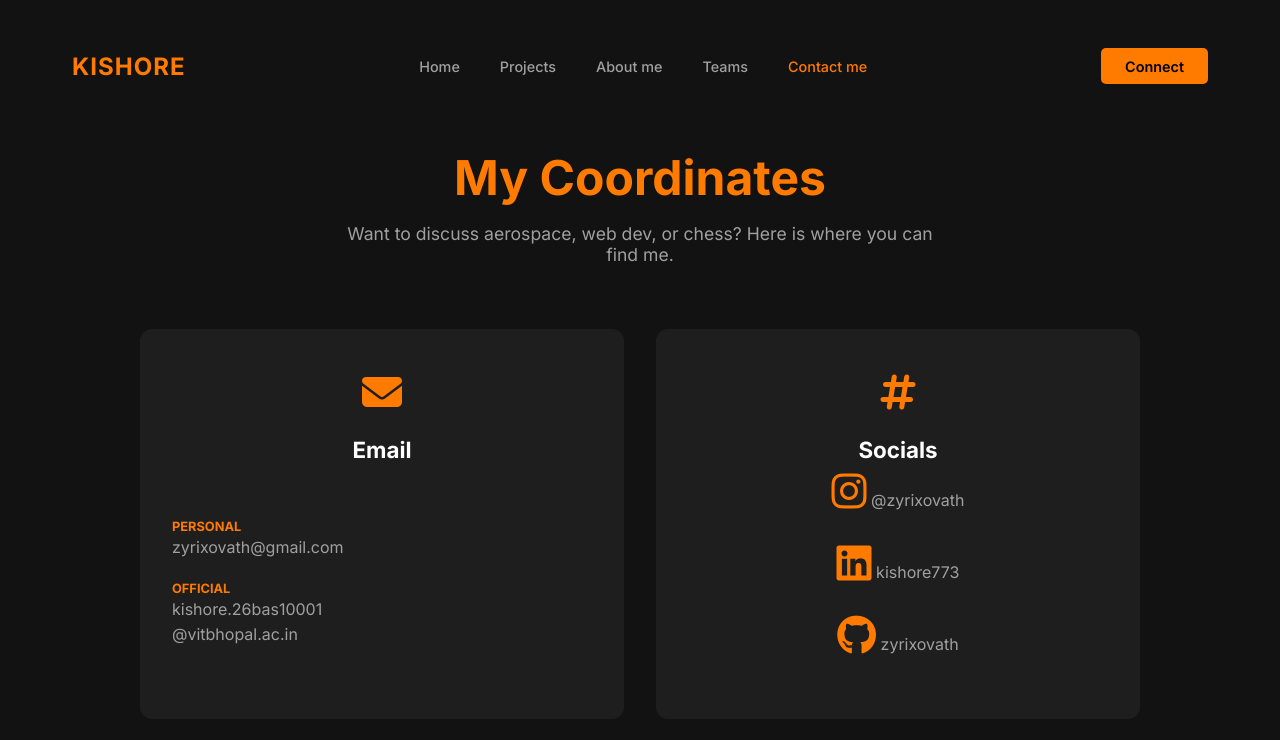
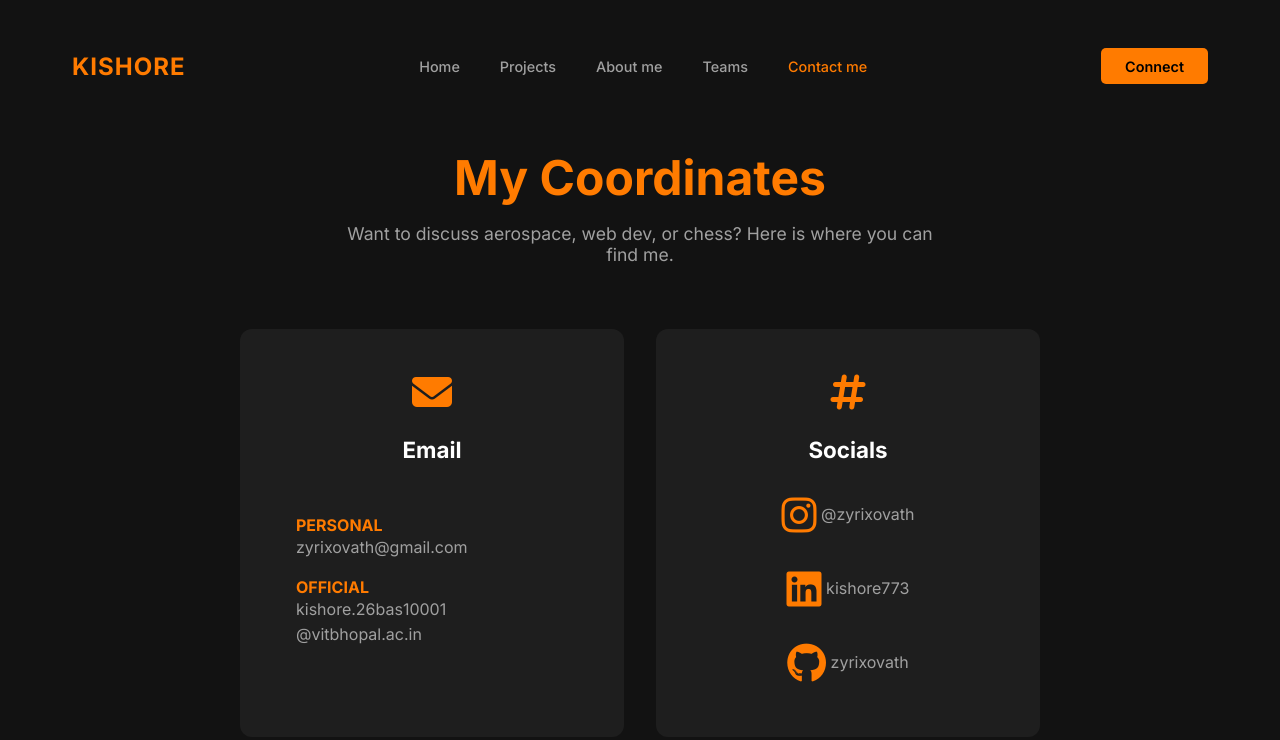
Before and after one commit to zyrixovath/kishore, a plain HTML site: page contact.html in a window 1280 px wide. Drawn offline with Linux system fonts and the light colour scheme.

Commit message:
changes saved

```diff
--- a/contact.html
+++ b/contact.html
@@ -30,7 +30,7 @@
         .page-subtitle { color: var(--text-muted); font-size: 1.1rem; max-width: 600px; margin: 0 auto; }
 
         /* Contact Cards Grid */
-        .grid { display: grid; grid-template-columns: repeat(auto-fit, minmax(280px, 1fr)); gap: 2rem; width: 100%; max-width: 1000px; margin: 0 auto; }
+        .grid { display: grid; grid-template-columns: repeat(auto-fit, minmax(280px, 1fr)); gap: 2rem; width: 100%; max-width: 800px; margin: 0 auto; }
         .card { background-color: var(--box-bg); padding: 2.5rem 2rem; border-radius: 12px; border-top: 3px solid transparent; transition: border-color 0.3s, transform 0.3s; text-align: center; }
         .card:hover { border-color: var(--accent-color); transform: translateY(-5px); }
 
@@ -38,6 +38,13 @@
         .card h3 { color: var(--text-main); font-size: 1.4rem; margin-bottom: 0.5rem; }
         .card p, .card a { color: var(--text-muted); line-height: 1.6; font-size: 1rem; text-decoration: none; transition: color 0.3s;}
         .card a:hover { color: var(--accent-color); }
+
+        .fab.fa-instagram, .fab.fa-linkedin, .fab.fa-github
+        {
+            vertical-align: middle;
+            padding-top: 12px;
+            margin-bottom: 14px;
+        }
 
         /* Social links layout inside the card */
         .social-group { display: flex; flex-direction: column; gap: 0.5rem; margin-top: 0.5rem; }
@@ -72,11 +79,11 @@
                     <h3>Email</h3><br>
 
                     <!-- This div forces everything inside it to the left -->
-                    <div style="text-align: left; margin-top: 1.5rem;">
-                        <span style="color: var(--accent-color); font-size: 0.8rem; font-weight: 700; text-transform: uppercase;">Personal</span>
+                    <div style="text-align: left; margin-top: 1.5rem; margin-left: 1.5rem; ">
+                        <span style="color: var(--accent-color); font-size: 1.0rem; font-weight: 700; text-transform: uppercase; text-align: left;">Personal</span>
                         <a href="https://mail.google.com/mail/?view=cm&fs=1&to=zyrixovath@gmail.com&su=Hello Kishore" style="display: block; margin-bottom: 1rem;">zyrixovath@gmail.com</a>
 
-                        <span style="color: var(--accent-color); font-size: 0.8rem; font-weight: 700; text-transform: uppercase;">Official</span>
+                        <span style="color: var(--accent-color); font-size: 1.0rem; font-weight: 700; text-transform: uppercase;">Official</span>
                         <a href="https://mail.google.com/mail/?view=cm&fs=1&to=kishore.26bas10001@vitbhoapl.ac.in&su=Hello Kishore" style="display: block;">kishore.26bas10001<br>@vitbhopal.ac.in</a>
                     </div>
                 </div>
@@ -84,11 +91,11 @@
                 <!-- Socials Card -->
                 <div class="card">
                     <i class="fas fa-hashtag"></i>
-                    <h3>Socials</h3>
+                    <h3 style="margin-bottom:20px;">Socials</h3>
                     <div class="social-group">
 
-                        <a href="https://instagram.com/zyrixovath" target="_blank"><i class="fab fa-instagram"></i> @zyrixovath</a>
-                        <a href="https://linkedin.com/in/kishore773" target="_blank"><i class="fab fa-linkedin"></i> kishore773</a>
+                        <a class="instagram" href="https://instagram.com/zyrixovath" target="_blank"><i class="fab fa-instagram"></i> @zyrixovath</a>
+                        <a class="linkedin" href="https://linkedin.com/in/kishore773" target="_blank"><i class="fab fa-linkedin"></i> kishore773</a>
                         <a href="https://github.com/zyrixovath" target="_blank"><i class="fab fa-github"></i> zyrixovath</a>
                     </div>
                 </div>
```
Also changed, not shown: about.html (+9 -0 lines).
